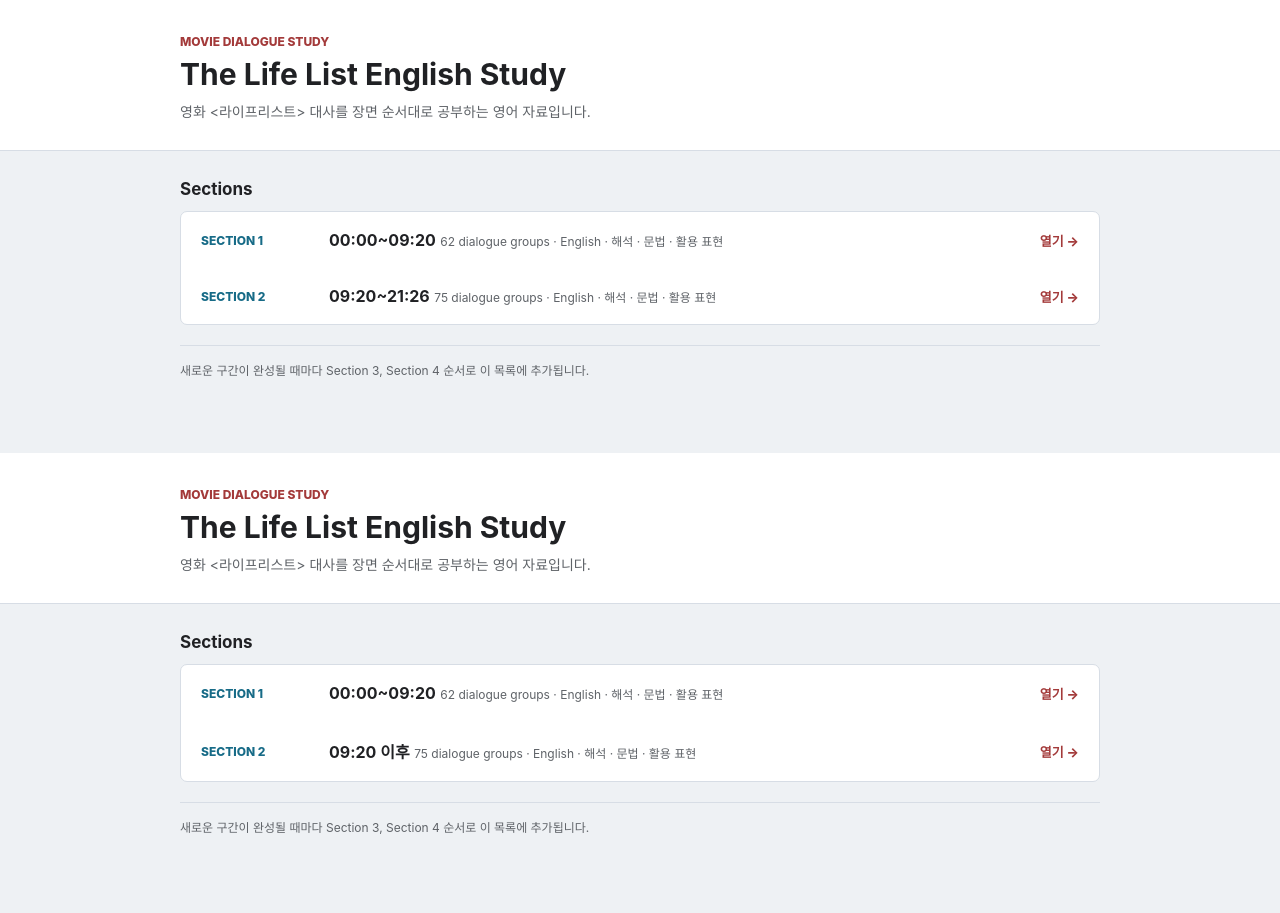
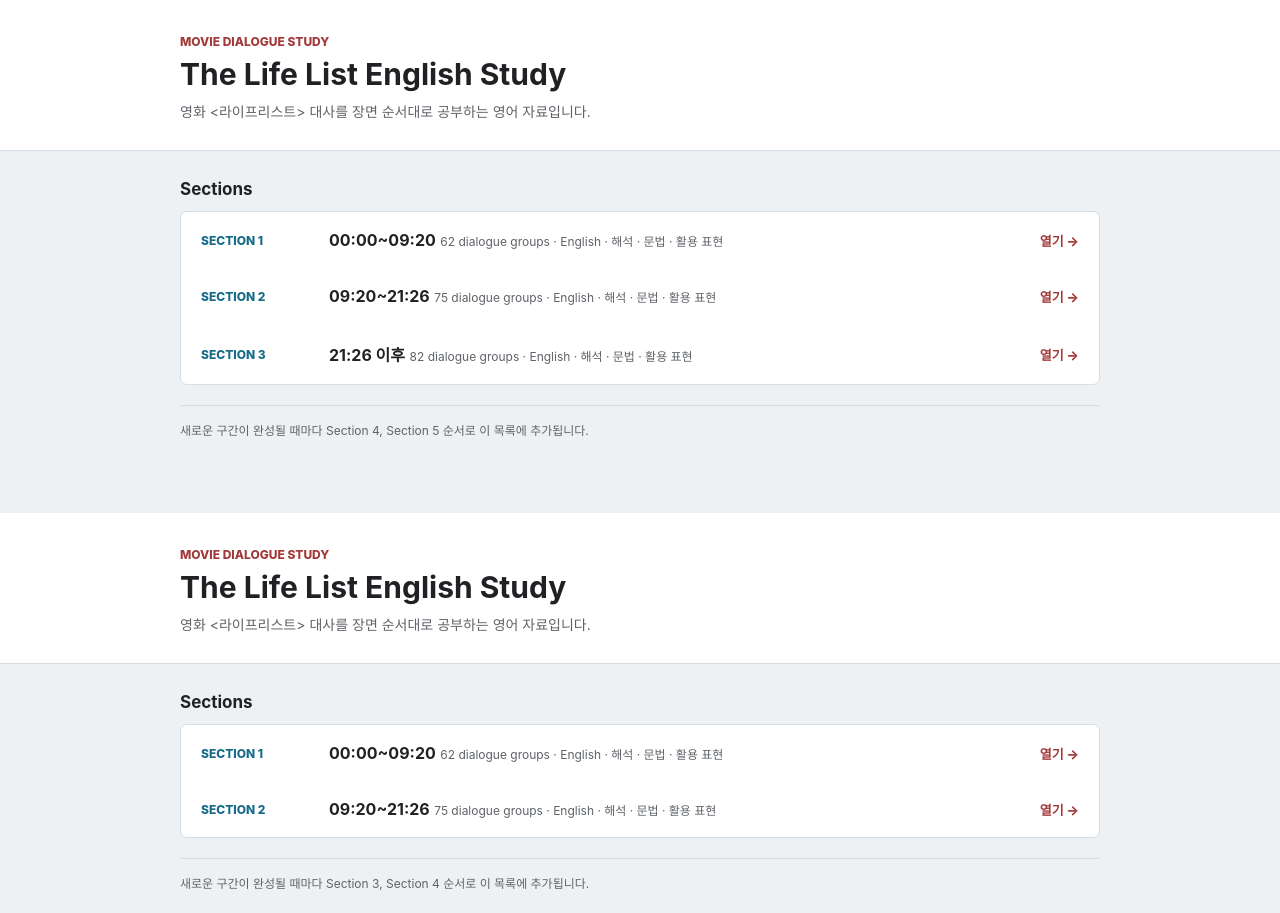
Before and after one commit to bean-ote/the-life-list-english-study, a plain HTML site: page index.html in a window 1280 px wide. Shown: the top 913 px of the page. Drawn offline with Linux system fonts and the light colour scheme.

Commit message:
Update index.html

```diff
--- a/index.html
+++ b/index.html
@@ -1,3 +1,76 @@
+<!doctype html>
+<html lang="ko">
+<head>
+  <meta charset="utf-8">
+  <meta name="viewport" content="width=device-width, initial-scale=1">
+  <title>The Life List English Study</title>
+  <style>
+    :root { --ink:#202124; --muted:#5f6368; --line:#d7dde5; --paper:#fff; --accent:#a33a3a; --accent2:#176b87; }
+    * { box-sizing:border-box; }
+    body { margin:0; background:#eef1f4; color:var(--ink); font-family:-apple-system,BlinkMacSystemFont,"Segoe UI","Noto Sans KR",Arial,sans-serif; }
+    header { background:#fff; border-bottom:1px solid var(--line); }
+    .header-inner, main { width:min(920px,calc(100% - 32px)); margin:0 auto; }
+    .header-inner { padding:34px 0 27px; }
+    .eyebrow { margin:0 0 7px; color:var(--accent); font-size:12px; font-weight:800; text-transform:uppercase; }
+    h1 { margin:0; font-size:30px; letter-spacing:0; }
+    .subtitle { margin:9px 0 0; color:var(--muted); font-size:14px; line-height:1.6; }
+    main { padding:28px 0 56px; }
+    h2 { margin:0 0 12px; font-size:17px; }
+    .section-list { overflow:hidden; border:1px solid var(--line); border-radius:7px; background:var(--paper); }
+    .section-row { display:grid; grid-template-columns:110px 1fr auto; gap:18px; align-items:center; padding:18px 20px; color:inherit; text-decoration:none; }
+    .section-row:hover { background:#f8fafb; }
+    .section-number { color:var(--accent2); font-size:12px; font-weight:850; text-transform:uppercase; }
+    .section-title { margin:0; font-size:16px; }
+    .section-meta { margin:5px 0 0; color:var(--muted); font-size:12px; }
+    .open { color:var(--accent); font-size:13px; font-weight:800; }
+    .project-note { margin:20px 0 0; padding:15px 0; border-top:1px solid var(--line); color:var(--muted); font-size:12px; line-height:1.7; }
+    @media(max-width:620px) {
+      h1 { font-size:24px; }
+      .section-row { grid-template-columns:1fr auto; gap:8px 12px; }
+      .section-number { grid-column:1 / -1; }
+    }
+  </style>
+</head>
+<body>
+  <header>
+    <div class="header-inner">
+      <p class="eyebrow">Movie Dialogue Study</p>
+      <h1>The Life List English Study</h1>
+      <p class="subtitle">영화 &lt;라이프리스트&gt; 대사를 장면 순서대로 공부하는 영어 자료입니다.</p>
+    </div>
+  </header>
+  <main>
+    <h2>Sections</h2>
+    <div class="section-list">
+      <a class="section-row" href="sections/section-01.html">
+        <span class="section-number">Section 1</span>
+        <span>
+          <strong class="section-title">00:00~09:20</strong>
+          <span class="section-meta">62 dialogue groups · English · 해석 · 문법 · 활용 표현</span>
+        </span>
+        <span class="open">열기 →</span>
+      </a>
+      <a class="section-row" href="sections/section-02.html">
+        <span class="section-number">Section 2</span>
+        <span>
+          <strong class="section-title">09:20~21:26</strong>
+          <span class="section-meta">75 dialogue groups · English · 해석 · 문법 · 활용 표현</span>
+        </span>
+        <span class="open">열기 →</span>
+      </a>
+      <a class="section-row" href="sections/section-03.html">
+        <span class="section-number">Section 3</span>
+        <span>
+          <strong class="section-title">21:26 이후</strong>
+          <span class="section-meta">82 dialogue groups · English · 해석 · 문법 · 활용 표현</span>
+        </span>
+        <span class="open">열기 →</span>
+      </a>
+    </div>
+    <p class="project-note">새로운 구간이 완성될 때마다 Section 4, Section 5 순서로 이 목록에 추가됩니다.</p>
+  </main>
+</body>
+</html>
 <!doctype html>
 <html lang="ko">
 <head>
```
